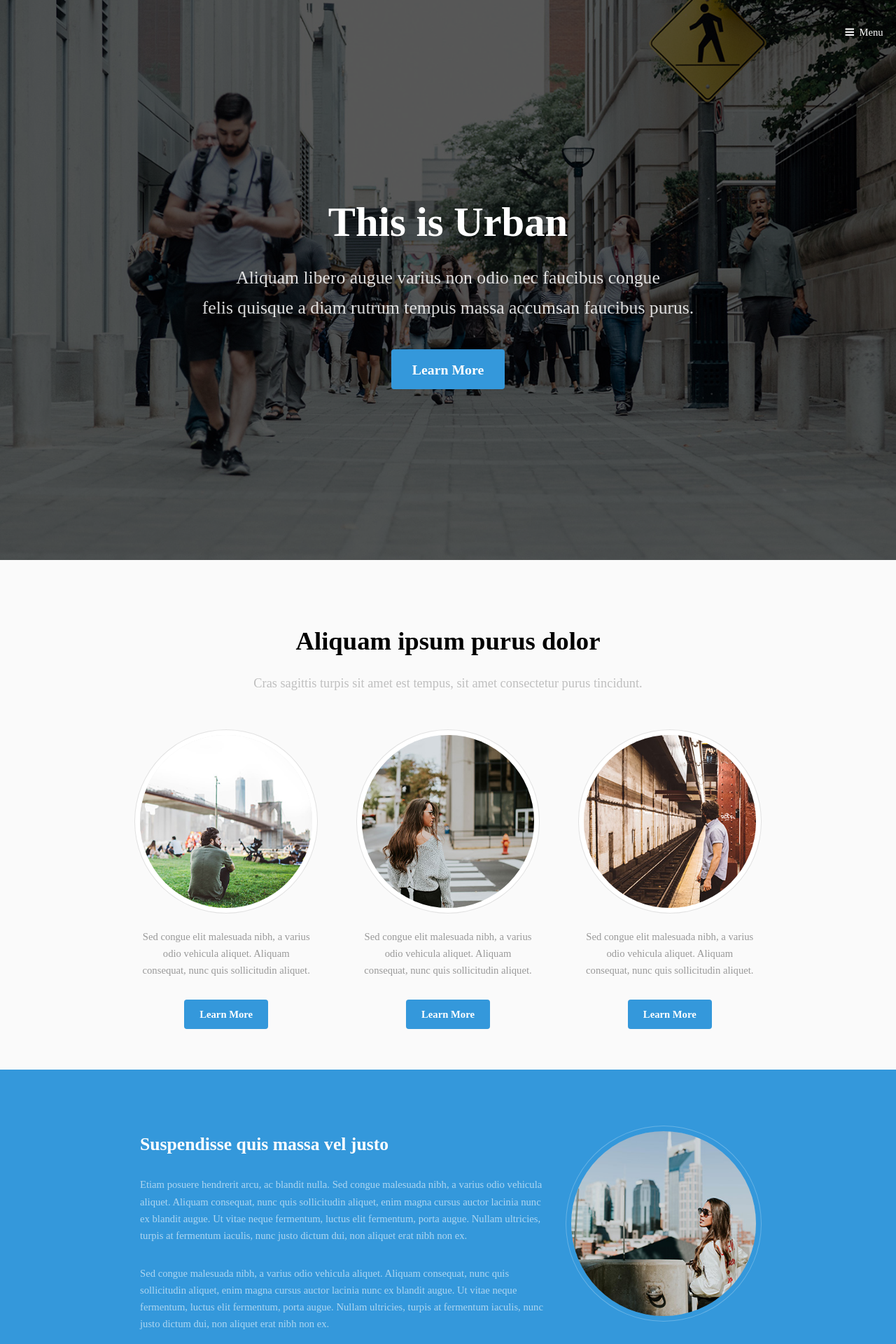
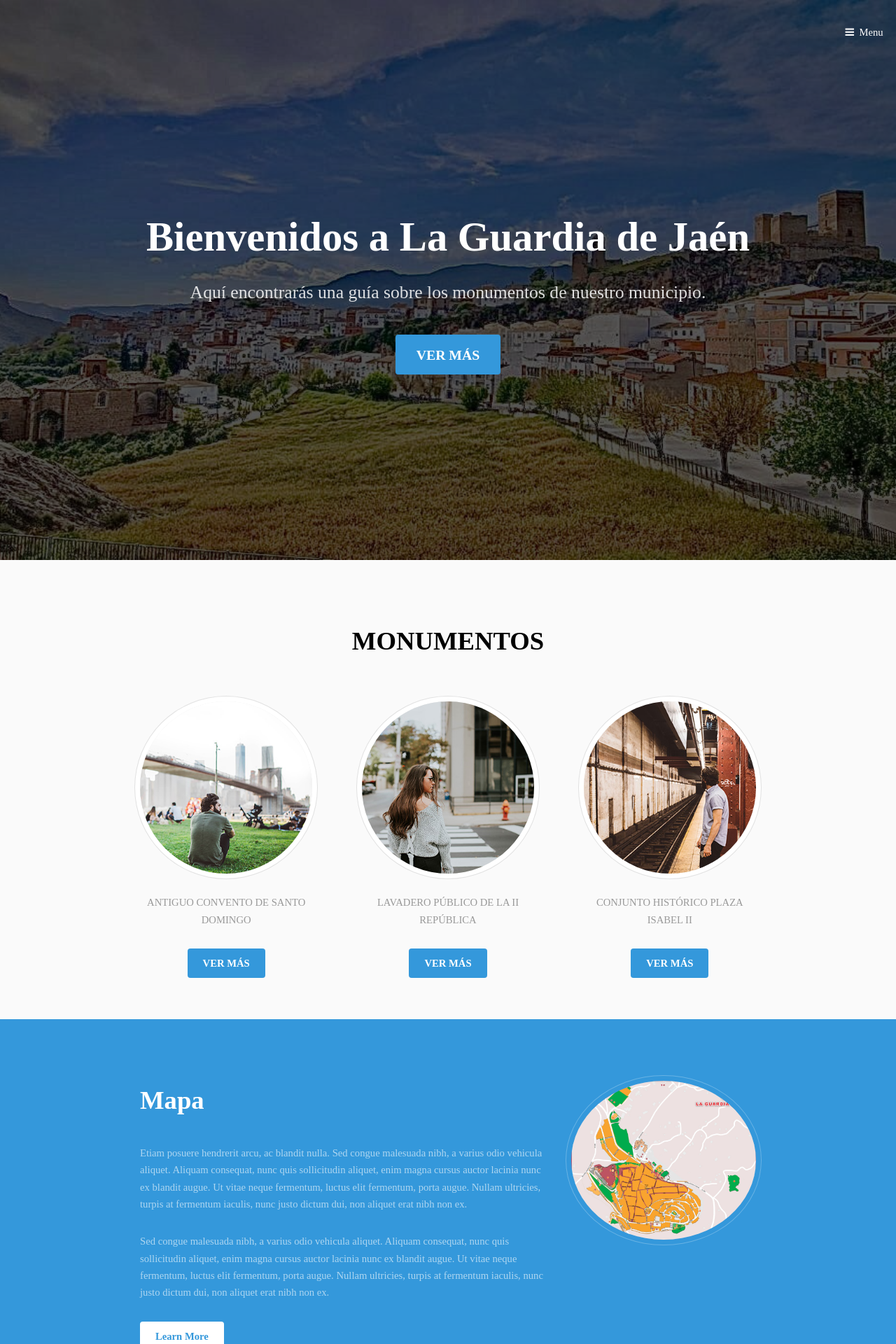
Before and after one commit to ruben2125/Proyecto-Monumento, a PHP site: page / in a window 1280 px wide. Shown: the top 1920 px of the page at 70% size. Run offline with PHP 8.4, Linux system fonts and the light colour scheme; some web fonts are replaced.

Commit message:
cambios imágenes

```diff
--- a/assets/css/main.css
+++ b/assets/css/main.css
@@ -3710,7 +3710,7 @@
 		-webkit-justify-content: center;
 		-ms-justify-content: center;
 		justify-content: center;
-		background-image: url("../../images/banner.jpg");
+		background-image: url("../../images/laguardia.jpg");
 		background-position: center;
 		background-size: cover;
 		background-repeat: no-repeat;
--- a/index.html
+++ b/index.html
@@ -19,34 +19,34 @@
 				<li><a href="#mapa">Mapa</a></li>
 				<li><a href="#contacto">Contacto</a></li>
 			</ul></nav><!-- Banner --><section id="banner"><div class="inner">
-					<header><h1>This is Urban</h1>
-						<p>Aliquam libero augue varius non odio nec faucibus congue<br>felis quisque a diam rutrum tempus massa accumsan faucibus purus.</p>
-					</header><a href="#main" class="button big scrolly">Learn More</a>
+					<header><h1>Bienvenidos a La Guardia de Jaén</h1>
+						<p>Aquí encontrarás una guía sobre los monumentos de nuestro municipio.</p>
+					</header><a href="#main" class="button big scrolly">VER MÁS</a>
 				</div>
 			</section><!-- Main --><div id="main">
 
 				<!-- Section -->
 				<section class="wrapper style1" id="monumentos"><div class="inner">
-					<header class="align-center"><h2>Aliquam ipsum purus dolor</h2>
-						<p>Cras sagittis turpis sit amet est tempus, sit amet consectetur purus tincidunt.</p>
-					</header><div class="flex flex-3">
+					<header class="align-center">
+						<h2>MONUMENTOS</h2></header>
+					<div class="flex flex-3">
 						<div class="col align-center">
 							<div class="image round fit">
 								<img src="images/pic03.jpg" alt="" width="320" height="320"></div>
-							<p>Sed congue elit malesuada nibh, a varius odio vehicula aliquet. Aliquam consequat, nunc quis sollicitudin aliquet. </p>
-							<a href="#" class="button">Learn More</a>
+							<p>ANTIGUO CONVENTO DE SANTO DOMINGO</p>
+							<a href="#" class="button">VER MÁS</a>
 						</div>
 						<div class="col align-center">
 							<div class="image round fit">
 								<img src="images/pic05.jpg" alt="" width="320" height="320"></div>
-							<p>Sed congue elit malesuada nibh, a varius odio vehicula aliquet. Aliquam consequat, nunc quis sollicitudin aliquet. </p>
-							<a href="#" class="button">Learn More</a>
+							<p>LAVADERO PÚBLICO DE LA II REPÚBLICA </p>
+							<a href="#" class="button">VER MÁS</a>
 						</div>
 						<div class="col align-center">
 							<div class="image round fit">
 								<img src="images/pic04.jpg" alt="" width="320" height="320"></div>
-							<p>Sed congue elit malesuada nibh, a varius odio vehicula aliquet. Aliquam consequat, nunc quis sollicitudin aliquet. </p>
-							<a href="#" class="button">Learn More</a>
+							<p>CONJUNTO HISTÓRICO PLAZA ISABEL II </p>
+							<a href="#" class="button">VER MÁS</a>
 						</div>
 					</div>
 				</div>
@@ -56,14 +56,14 @@
 				 <section class="wrapper style2" id="mapa"><div class="inner">
 							<div class="flex flex-2">
 								<div class="col col2">
-									<h3>Suspendisse quis massa vel justo</h3>
+									<h2>Mapa</h2>
 									<p>Etiam posuere hendrerit arcu, ac blandit nulla. Sed congue malesuada nibh, a varius odio vehicula aliquet. Aliquam consequat, nunc quis sollicitudin aliquet, enim magna cursus auctor lacinia nunc ex blandit augue. Ut vitae neque fermentum, luctus elit fermentum, porta augue. Nullam ultricies, turpis at fermentum iaculis, nunc justo dictum dui, non aliquet erat nibh non ex.</p>
 									<p>Sed congue malesuada nibh, a varius odio vehicula aliquet. Aliquam consequat, nunc quis sollicitudin aliquet, enim magna cursus auctor lacinia nunc ex blandit augue. Ut vitae neque fermentum, luctus elit fermentum, porta augue. Nullam ultricies, turpis at fermentum iaculis, nunc justo dictum dui, non aliquet erat nibh non ex. </p>
 									<a href="#" class="button">Learn More</a>
 								</div>
 								<div class="col col1 first">
 									<div class="image round fit">
-										<a href="monumentos.html" class="link"><img src="images/pic02.jpg" alt="" width="320" height="320"></a>
+										<a href="monumentos.html" class="link"><img src="images/mapa.jpg" alt="" width="320" height="320"></a>
 									</div>
 								</div>
 							</div>
```
Also changed, not shown: images/banner.jpg (deleted), images/laguardia.jpg (added), images/mapa.jpg (added).
